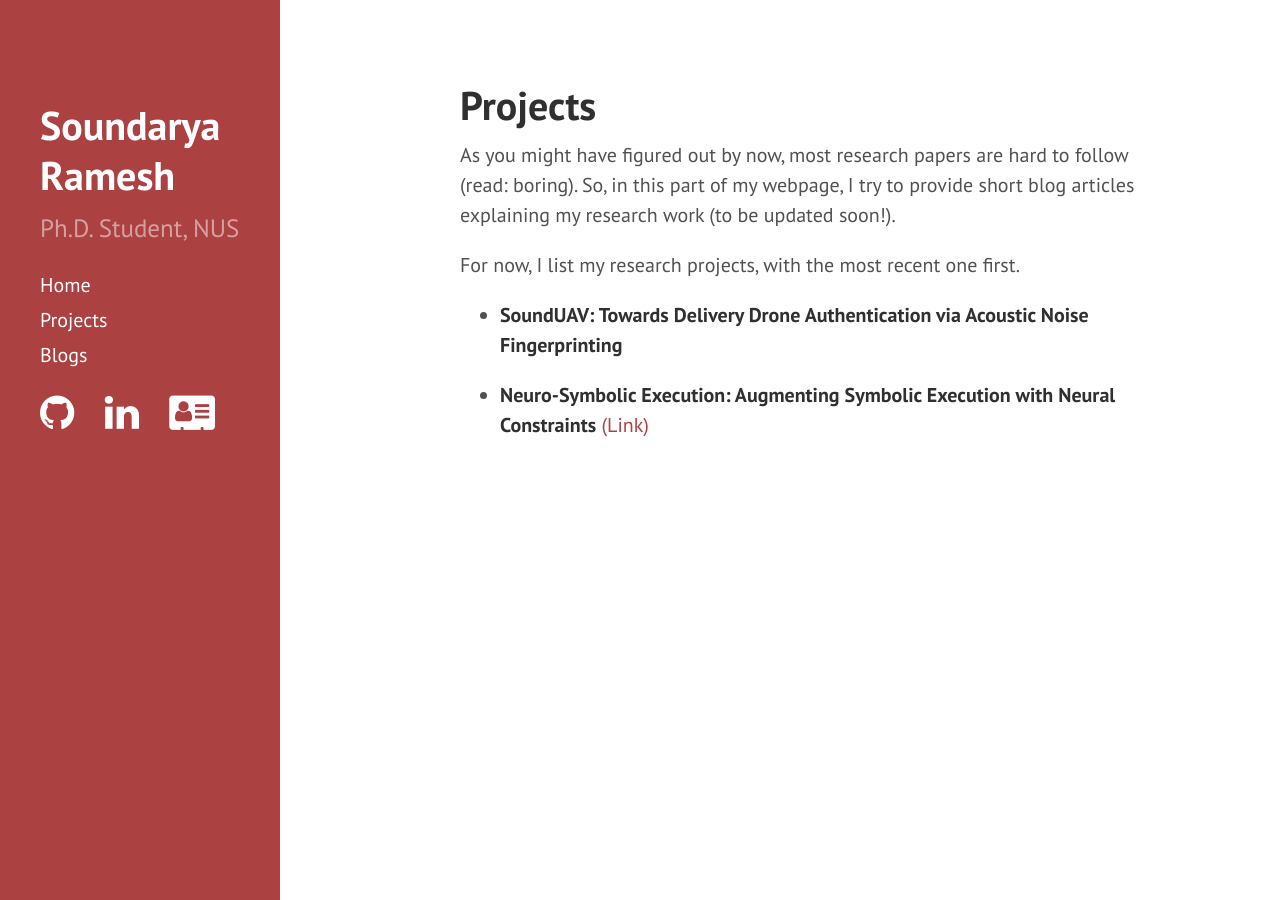
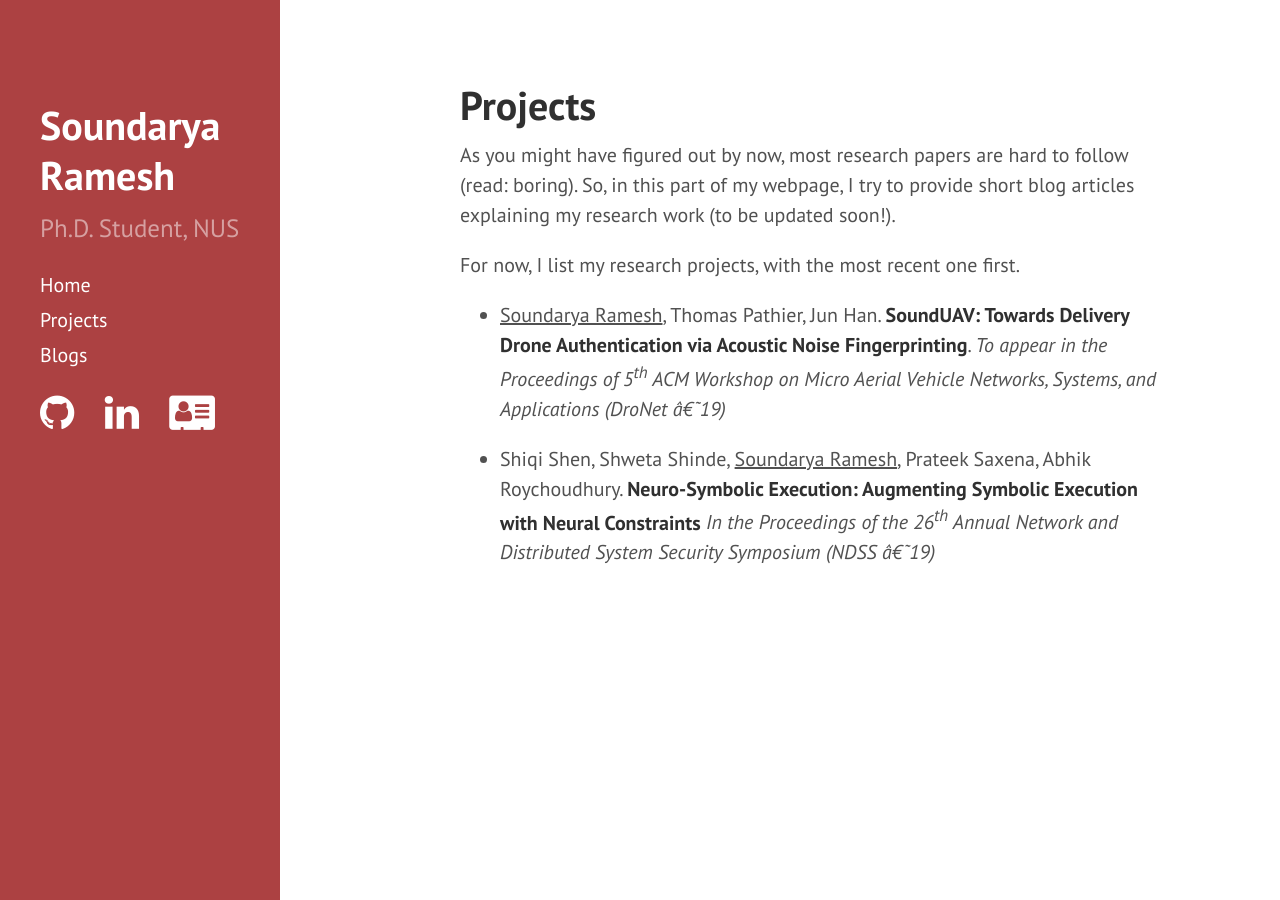
Before and after one commit to soundaryaramesh/soundaryaramesh.github.io, a Jekyll site: the page built from projects.md, in a window 1280 px wide. Built offline with Jekyll 4.4.1, drawn with Linux system fonts in a browser that asks for light colours.

Commit message:
update project details

```diff
--- a/projects.md
+++ b/projects.md
@@ -14,11 +14,11 @@ As you might have figured out by now, most research papers are hard to follow (r
 For now, I list my research projects, with the most recent one first.
 
 
-* **SoundUAV: Towards Delivery Drone Authentication via Acoustic Noise Fingerprinting** <br />
+* <u>Soundarya Ramesh</u>, Thomas Pathier, Jun Han. **SoundUAV: Towards Delivery Drone Authentication via Acoustic Noise Fingerprinting**.  <i>To appear in the Proceedings of 5<sup>th</sup> ACM Workshop on Micro Aerial Vehicle Networks, Systems, and Applications (DroNet '19)</i>
 
 
-* **Neuro-Symbolic Execution: Augmenting Symbolic Execution with Neural Constraints**
- <a href="https://www.ndss-symposium.org/wp-content/uploads/2019/02/ndss2019_11-3_Shiqi_paper.pdf">(Link)</a> <br />
+* Shiqi Shen, Shweta Shinde, <u>Soundarya Ramesh</u>, Prateek Saxena, Abhik Roychoudhury. **Neuro-Symbolic Execution: Augmenting Symbolic Execution with Neural Constraints** <i>In the Proceedings of the 26<sup>th</sup> Annual Network and Distributed System Security Symposium (NDSS '19) </i>
+<!-- <a href="https://www.ndss-symposium.org/wp-content/uploads/2019/02/ndss2019_11-3_Shiqi_paper.pdf">(Link)</a> <br /> -->
 
 
 <!--Learn more and contribute on [GitHub](https://github.com/poole).
```
